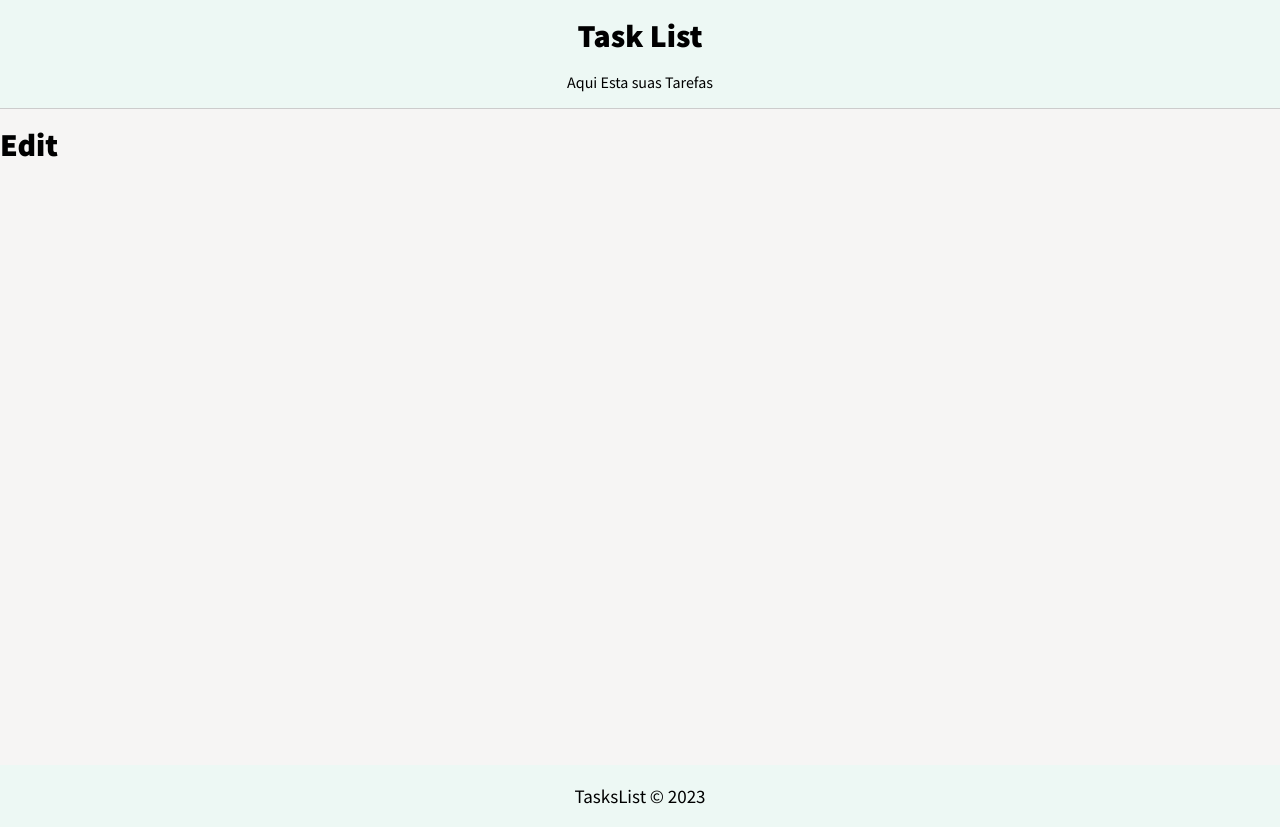
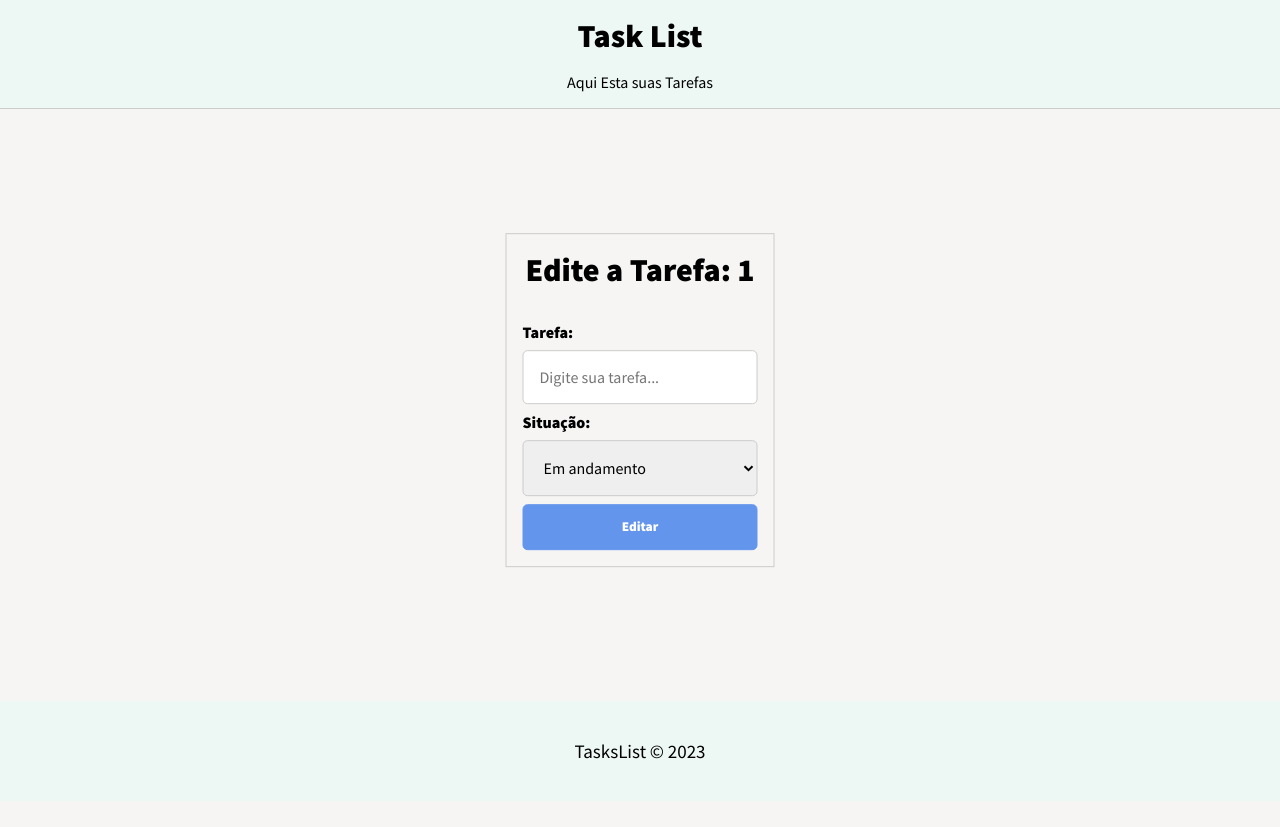
Before and after one commit to DanielAntu/Tasklist, a React (Create React App) app in the folder frontend/: page /edit/1 in a window 1280 px wide. After the commit the page ends 801 px from the top, so only its background shows below. Built offline with nearby package versions, Linux system fonts and the light colour scheme; no server answers.

Commit message:
Termino do projeto

```diff
--- a/frontend/src/components/Container.module.css
+++ b/frontend/src/components/Container.module.css
@@ -1,3 +1,4 @@
 .container {
-    height: 80vh;
+    min-height: 70vh;
+    margin-bottom: 1em;
 }
--- a/frontend/src/components/Footer.module.css
+++ b/frontend/src/components/Footer.module.css
@@ -1,7 +1,9 @@
 .footer {
-    text-align: center;
+    display: flex;
+    align-items: center;
+    justify-content: center;
     background-color: #edf8f4;
     padding: 1em;
     font-size: 19px;
-    min-height: 60%;
+    height: 100px;
 }
--- a/frontend/src/components/Rows.js
+++ b/frontend/src/components/Rows.js
@@ -2,12 +2,22 @@ import React from "react";
 import { Link } from "react-router-dom";
 
 const Rows = ({ task, sit, id }) => {
+    const deleteTask = async (id) => {
+        await fetch(`http://localhost:3333/task/delete/${id}`, {
+            method: "DELETE",
+        });
+
+        window.location = "/";
+    };
+
     return (
         <tr>
             <td>{task}</td>
             <td>{sit}</td>
             <td>
-                <button className="btn">Deletar</button>
+                <button onClick={() => deleteTask(id)} className="btn">
+                    Deletar
+                </button>
                 <Link className="btn" to={`/edit/${id}`}>
                     Editar
                 </Link>
--- a/frontend/src/hooks/useCreateTask.js
+++ b/frontend/src/hooks/useCreateTask.js
@@ -2,13 +2,11 @@ const api = "http://localhost:3333/task/";
 
 const useCreateTask = () => {
     const createTask = async (data) => {
-        const addData = await fetch(`${api}create`, {
+        await fetch(`${api}create`, {
             method: "POST",
             headers: { "Content-Type": "application/json" },
-            body: JSON.stringify({ description: data }),
+            body: JSON.stringify(data),
         });
-
-        return addData;
     };
 
     return createTask;
--- /dev/null
+++ b/frontend/src/hooks/useEditTask.js
@@ -0,0 +1,15 @@
+const api = "http://localhost:3333/task/";
+
+const useEditTask = () => {
+    const EditTask = async (data, id) => {
+        await fetch(`${api}edit/${id}`, {
+            method: "PUT",
+            headers: { "Content-Type": "application/json" },
+            body: JSON.stringify(data),
+        });
+    };
+
+    return EditTask;
+};
+
+export default useEditTask;
--- /dev/null
+++ b/frontend/src/hooks/useGetById.js
@@ -0,0 +1,21 @@
+import { useState, useEffect, useCallback } from "react";
+const api = "http://localhost:3333/task/";
+
+const useGetById = (id) => {
+    const [data, setData] = useState("");
+
+    const getTask = useCallback(async () => {
+        const res = await fetch(`${api}/get/${id}`);
+        const task = await res.json();
+
+        setData(task);
+    }, [id]);
+
+    useEffect(() => {
+        getTask();
+    }, [id, getTask]);
+
+    return data;
+};
+
+export default useGetById;
--- a/frontend/src/routes/Edit.js
+++ b/frontend/src/routes/Edit.js
@@ -1,9 +1,58 @@
-import React from "react";
+import styles from "./Edit.module.css";
+import { useParams, useNavigate } from "react-router-dom";
+import useGetById from "../hooks/useGetById";
+import useEditTask from "../hooks/useEditTask";
+import { useEffect, useState } from "react";
 
 const Edit = () => {
+    const [task, setTask] = useState("");
+    const [state, setState] = useState("");
+    const { id } = useParams();
+    const res = useGetById(id);
+    const EditTask = useEditTask();
+    const navigate = useNavigate();
+
+    useEffect(() => {
+        setTask(res.description);
+        setState(res.state);
+    }, [res]);
+
+    const handleSubmit = async (e) => {
+        e.preventDefault();
+        const data = {
+            description: task,
+            state,
+        };
+
+        await EditTask(data, id);
+        navigate("/");
+    };
+
     return (
-        <div>
-            <h1>Edit</h1>
+        <div className={styles.edit}>
+            <h1>Edite a Tarefa: {id}</h1>
+            <form onSubmit={handleSubmit}>
+                <label>
+                    <span>Tarefa:</span>
+                    <input
+                        type="text"
+                        placeholder="Digite sua tarefa..."
+                        onChange={(e) => setTask(e.target.value)}
+                        defaultValue={task}
+                    />
+                </label>
+                <label>
+                    <span>Situação:</span>
+                    <select
+                        defaultValue={state}
+                        onChange={(e) => setState(e.target.value)}
+                    >
+                        <option value="em andamento">Em andamento</option>
+                        <option value="concluido">Concluido</option>
+                    </select>
+                </label>
+                <input type="submit" value="Editar" />
+            </form>
         </div>
     );
 };
--- /dev/null
+++ b/frontend/src/routes/Edit.module.css
@@ -0,0 +1,50 @@
+.edit {
+    position: absolute;
+    top: 50%;
+    left: 50%;
+    transform: translate(-50%, -50%);
+    border: 1px solid #ccc;
+    padding: 1em;
+}
+
+.edit h1 {
+    margin-bottom: 1em;
+    text-align: center;
+}
+
+.edit label {
+    display: flex;
+    flex-direction: column;
+}
+
+.edit label span {
+    margin-bottom: 0.5em;
+    font-weight: bold;
+}
+
+.edit label input,
+select {
+    padding: 1em;
+    border-radius: 5px;
+    outline: none;
+    border: 1px solid #ccc;
+    font-size: 16px;
+    margin-bottom: 0.5em;
+}
+
+.edit input[type="submit"] {
+    width: 100%;
+    padding: 1em;
+    border-radius: 5px;
+    background-color: #6495ed;
+    color: #ffffff;
+    cursor: pointer;
+    border: 1px solid #6495ed;
+    transition: 0.4s;
+    font-weight: bold;
+}
+
+.edit input[type="submit"]:hover {
+    background-color: #fff;
+    color: #6495ed;
+}
--- a/frontend/src/routes/Home.js
+++ b/frontend/src/routes/Home.js
@@ -1,7 +1,6 @@
 import Rows from "../components/Rows";
 import styles from "./Home.module.css";
 import useCreateTask from "../hooks/useCreateTask";
-import { useNavigate } from "react-router-dom";
 import useGetAll from "../hooks/useGetAll";
 import { useState } from "react";
 
@@ -9,18 +8,19 @@ const Home = () => {
     const [description, setDescription] = useState([]);
     const createTask = useCreateTask();
     const tasks = useGetAll();
-    const navigate = useNavigate();
 
     const handleSubmit = async (e) => {
         e.preventDefault();
-        const data = await createTask(description);
 
-        const addData = await data.json();
+        const dbdata = {
+            description,
+        };
 
-        setDescription((prevData) => [...prevData, addData]);
-        navigate("/");
+        await createTask(dbdata);
 
         setDescription("");
+
+        window.location = "/";
     };
 
     return (
```
